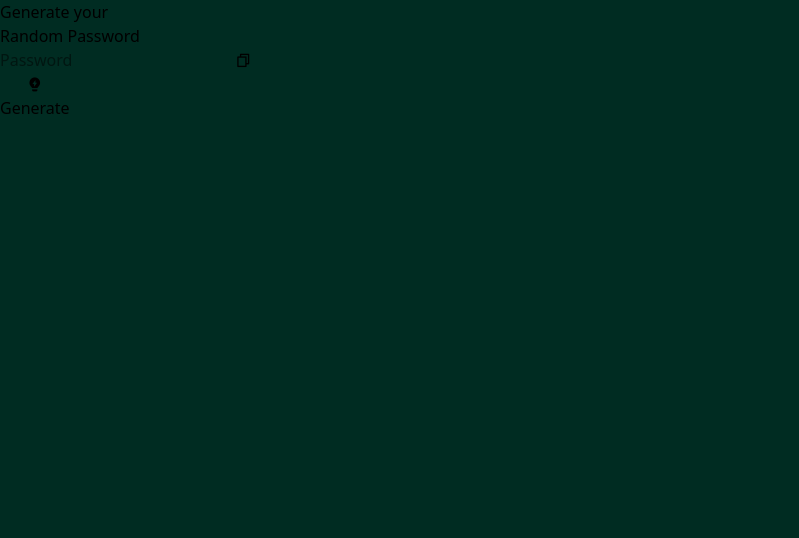
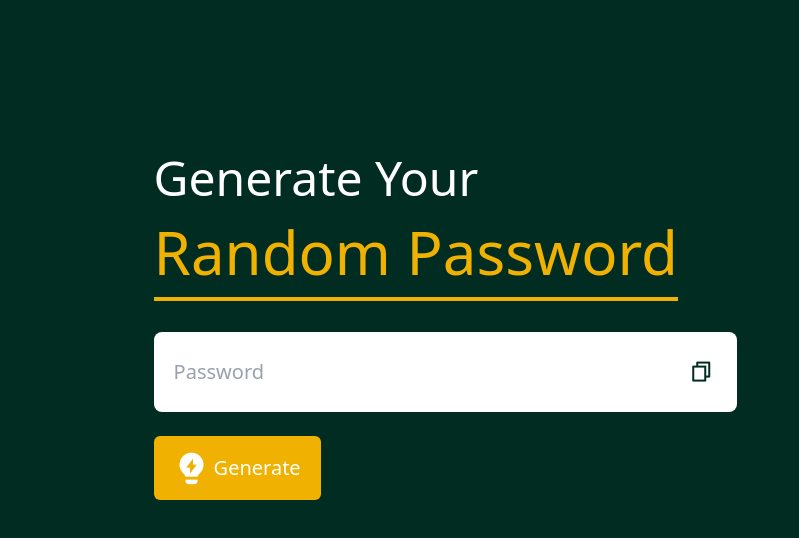
Before and after one commit to rakibulrahmandev/generate-password-app, a plain HTML site: page index.html in a window 1280 px wide. Shown: the whole page, without its empty margins (0-799 px from the left). Drawn offline with nearby package versions, Linux system fonts and the light colour scheme.

Commit message:
design is done on 07/27/2025 at 06:08 pm

```diff
--- a/index.html
+++ b/index.html
@@ -16,24 +16,27 @@
     <!-- ----------------------------- tailwind -->
     <script src="https://cdn.jsdelivr.net/npm/@tailwindcss/browser@4"></script>
 </head>
-<body class="w-full bg-emerald-950">
-    <div id="content-container">
-        <div id="web-intro">
-            <h1 class="block">Generate your <br><span>Random Password</span></h1>
+<body class="w-full bg-emerald-950 font-montserrat">
+    <div id="content-container" class="m-[12%]">
+        <div id="web-intro" class="space-y-5">
+            <h1 class="block text-5xl text-white">Generate Your</h1>
+            <span class="text-6xl text-yellow-500 relative font-medium before:absolute before:w-full before:h-1 before:bg-yellow-500 before:-bottom-2">Random Password</span>
         </div>
-        <div id="generate-container">
-            <input id="input" type="text" placeholder="Password">
-            <button id="copy-btn">
-                <i class="ri-file-copy-line"></i>
-            </button>
-        </div>
-        <div id="btn-container">
-            <button id="generate-btn">
-                <div id="btn-icon">
-                    <i class="ri-lightbulb-flash-fill"></i>
-                </div>
-                <p id="btn-text">Generate</p>
-            </button>
+        <div class="mt-[50px] space-y-6">
+            <div id="generate-container" class="w-[60%] max-w-[650px] h-[80px] bg-white rounded-lg flex items-center justify-between">
+                <input id="input" type="text" placeholder="Password" autocomplete="off" readonly spellcheck="false" class="h-full flex-1 rounded-tl-lg rounded-bl-lg pl-5 text-xl placeholder:text-gray-400 font-normal outline-none border-none">
+                <button id="copy-btn" class="h-full p-6">
+                    <i class="ri-file-copy-line text-2xl text-emerald-950"></i>
+                </button>
+            </div>
+            <div id="btn-container" class="w-full">
+                <button id="generate-btn" class="bg-yellow-500 flex items-center justify-center gap-1 py-3 px-5 rounded-md">
+                    <div id="btn-icon">
+                        <i class="ri-lightbulb-flash-fill text-4xl text-white"></i>
+                    </div>
+                    <p id="btn-text" class="text-xl font-medium text-white">Generate</p>
+                </button>
+            </div>
         </div>
     </div>
     <!-- ----------------------------- script -->
```
